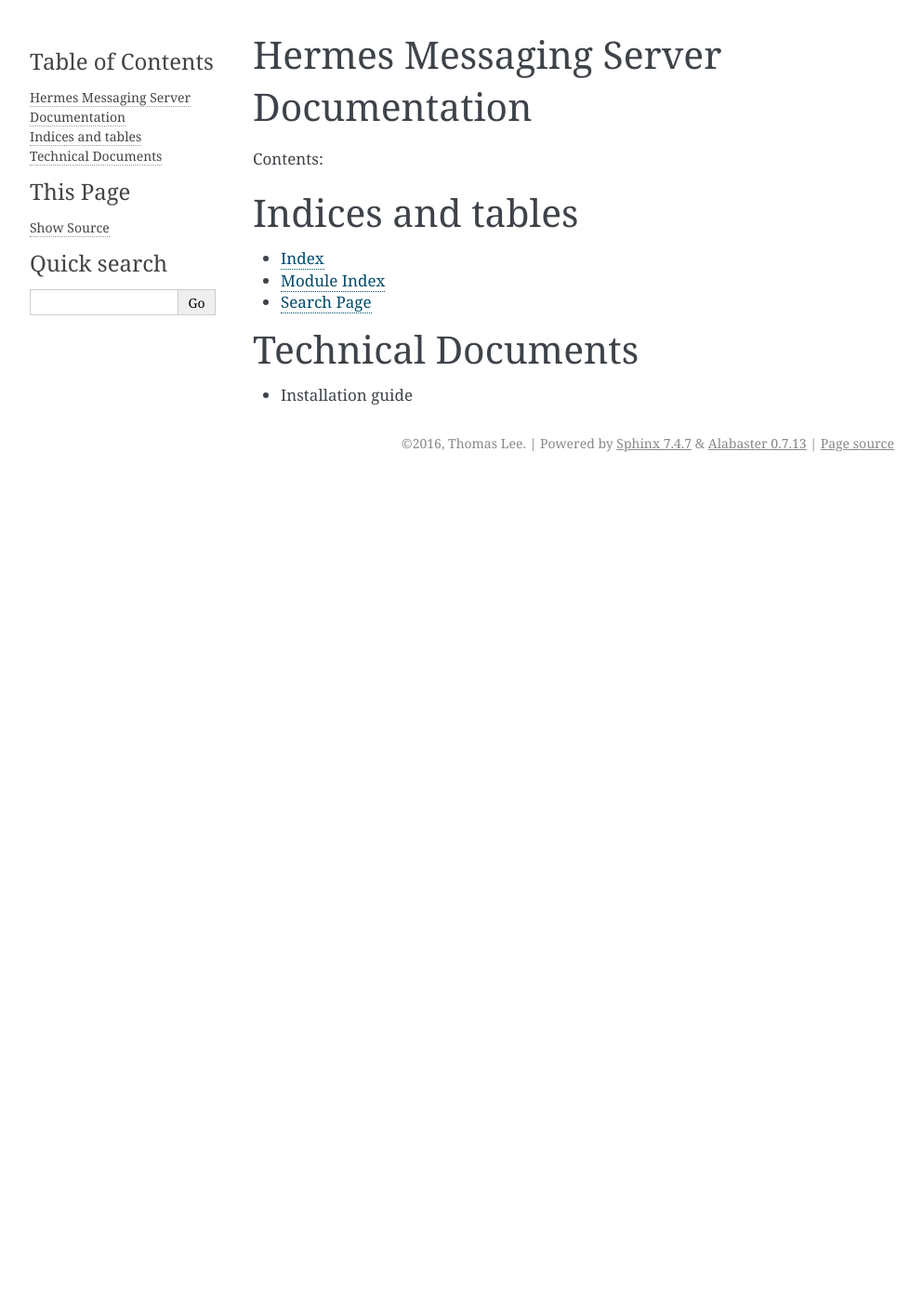
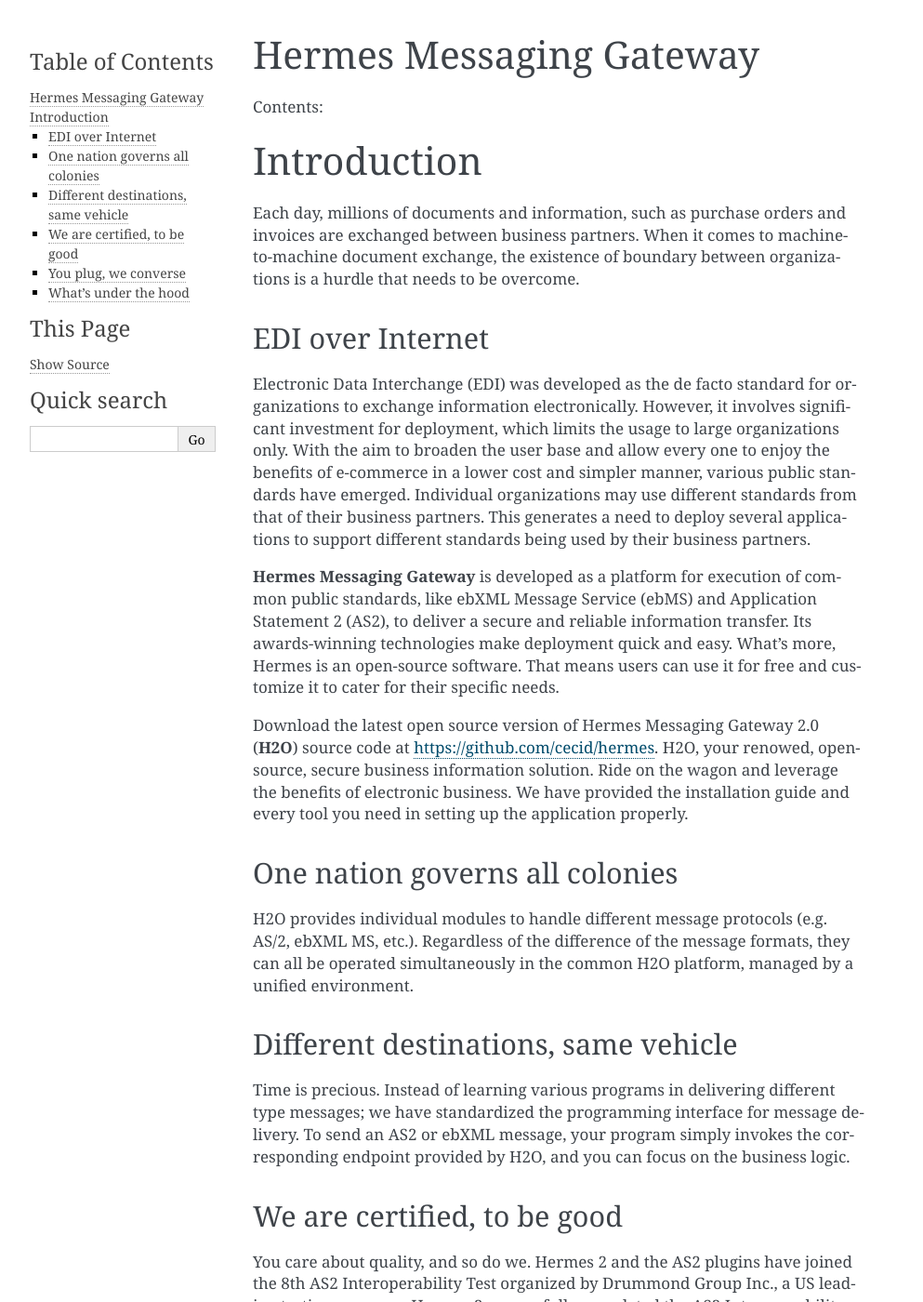
Before and after one commit to cecid/hermes-docs, a Sphinx documentation site: the page built from docs/source/index.rst, in a window 1280 px wide and 1400 px high. Shown: the whole window at 93% size, without its empty margins (148-1141 px from the left). Built offline with Sphinx 7.4.7, drawn with Linux system fonts in a browser that asks for light colours; some of the changed text lies outside the part shown.

Commit message:
Added introduction to index.rst

```diff
--- a/docs/source/index.rst
+++ b/docs/source/index.rst
@@ -3,24 +3,44 @@
    You can adapt this file completely to your liking, but it should at least
    contain the root `toctree` directive.
 
-Hermes Messaging Server Documentation
-=====================================
+Hermes Messaging Gateway
+========================
 
 Contents:
 
 .. toctree::
    :maxdepth: 2
 
+Introduction
+============
 
+Each day, millions of documents and information, such as purchase orders and invoices are exchanged between business partners. When it comes to machine-to-machine document exchange, the existence of boundary between organizations is a hurdle that needs to be overcome.
 
-Indices and tables
-==================
+EDI over Internet
+-----------------
 
-* :ref:`genindex`
-* :ref:`modindex`
-* :ref:`search`
+Electronic Data Interchange (EDI) was developed as the de facto standard for organizations to exchange information electronically. However, it involves significant investment for deployment, which limits the usage to large organizations only. With the aim to broaden the user base and allow every one to enjoy the benefits of e-commerce in a lower cost and simpler manner, various public standards have emerged. Individual organizations may use different standards from that of their business partners. This generates a need to deploy several applications to support different standards being used by their business partners.
 
-Technical Documents
-===================
+**Hermes Messaging Gateway** is developed as a platform for execution of common public standards, like ebXML Message Service (ebMS) and Application Statement 2 (AS2), to deliver a secure and reliable information transfer. Its awards-winning technologies make deployment quick and easy. What’s more, Hermes is an open-source software. That means users can use it for free and customize it to cater for their specific needs.
 
-* Installation guide
+Download the latest open source version of Hermes Messaging Gateway 2.0 (**H2O**) source code at https://github.com/cecid/hermes. H2O, your renowed, open-source, secure business information solution. Ride on the wagon and leverage the benefits of electronic business. We have provided the installation guide and every tool you need in setting up the application properly.
+
+One nation governs all colonies
+-------------------------------
+H2O provides individual modules to handle different message protocols (e.g. AS/2, ebXML MS, etc.). Regardless of the difference of the message formats, they can all be operated simultaneously in the common H2O platform, managed by a unified environment.
+
+Different destinations, same vehicle
+------------------------------------
+Time is precious. Instead of learning various programs in delivering different type messages; we have standardized the programming interface for message delivery. To send an AS2 or ebXML message, your program simply invokes the corresponding endpoint provided by H2O, and you can focus on the business logic.
+
+We are certified, to be good
+----------------------------
+You care about quality, and so do we. Hermes 2 and the AS2 plugins have joined the 8th AS2 Interoperability Test organized by Drummond Group Inc., a US leading testing company. Hermes 2 successfully completed the AS2 Interoperability Testing with 29 other participants in the same product test round. It has also demonstrated ebXML interoperability through tests conducted with products developed by vendors and members in the ebXML Asia Committee.
+
+You plug, we converse
+---------------------
+H2O provides a Simple Plug-in Architecture (SPA) specification to reduce implementation efforts for business requirements change. Quickly, the message gateway can bridge to the backend applications of an enterprise and make them converse with the world.
+
+What's under the hood
+---------------------
+H2O operates as a Java web application. The ebMS and AS2 messaging capabilities are operated by the corresponding plug-in, written according to the H2O SPA specification. The messaging operation requires a database with JDBC connectivity in keeping track of the messaging status. H2O has open endpoints, and the enterprise backend applications can invoke H2O's Web Services for message delivery. The message delivery can be secured by using SSL or e-certificates, which conforms the public standards.
```
